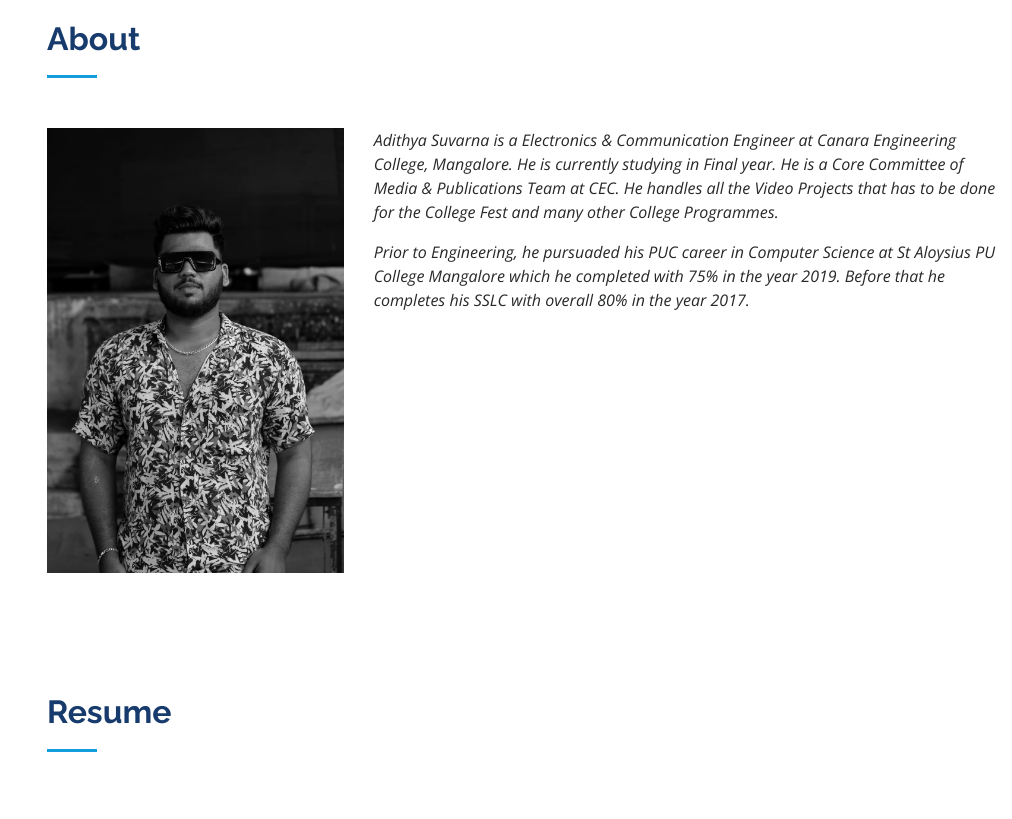
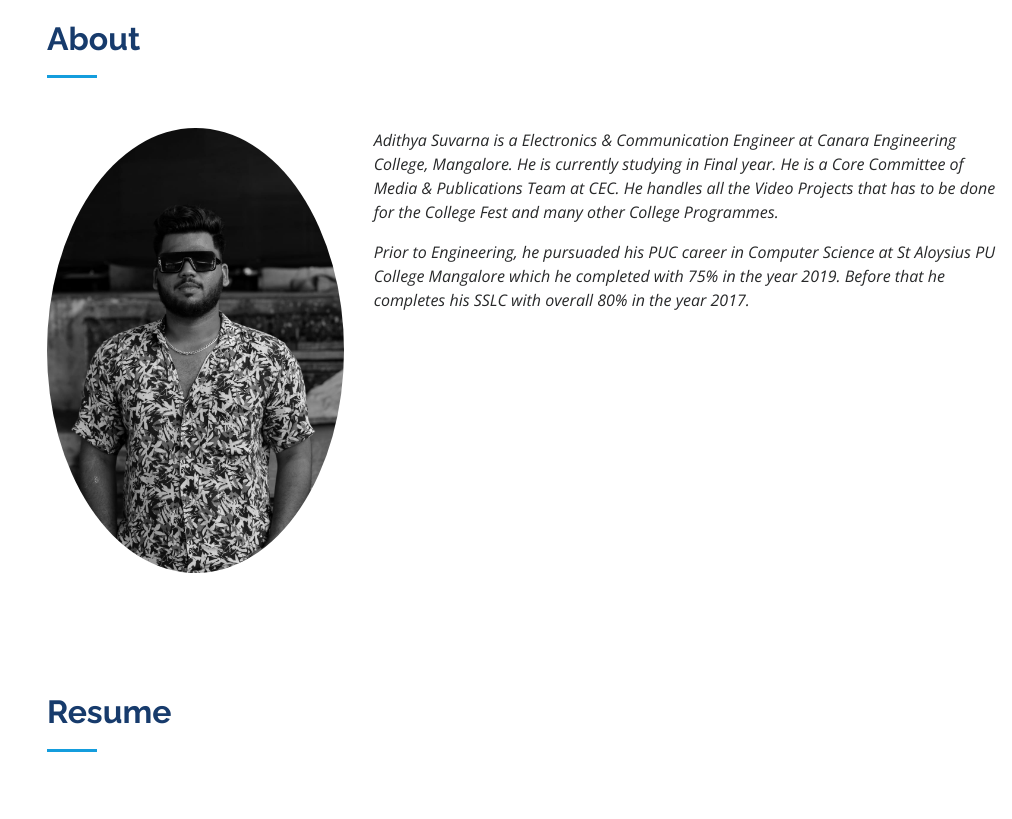
Before and after one commit to adithya046/PersonalPortfolio, a plain HTML site: page index.html in a window 1280 px wide. Shown: the part 840-1659 px from the top of the page, without its empty margins (268-1280 px from the left). Drawn offline with nearby package versions, Linux system fonts and the light colour scheme.

Commit message:
Update style.css

```diff
--- a/assets/css/style.css
+++ b/assets/css/style.css
@@ -343,6 +343,8 @@ section {
   margin-bottom: 0;
 }
 
+
+.img-fluid { border-radius: 50%; }
 /*--------------------------------------------------------------
 # Facts
 --------------------------------------------------------------*/
```
